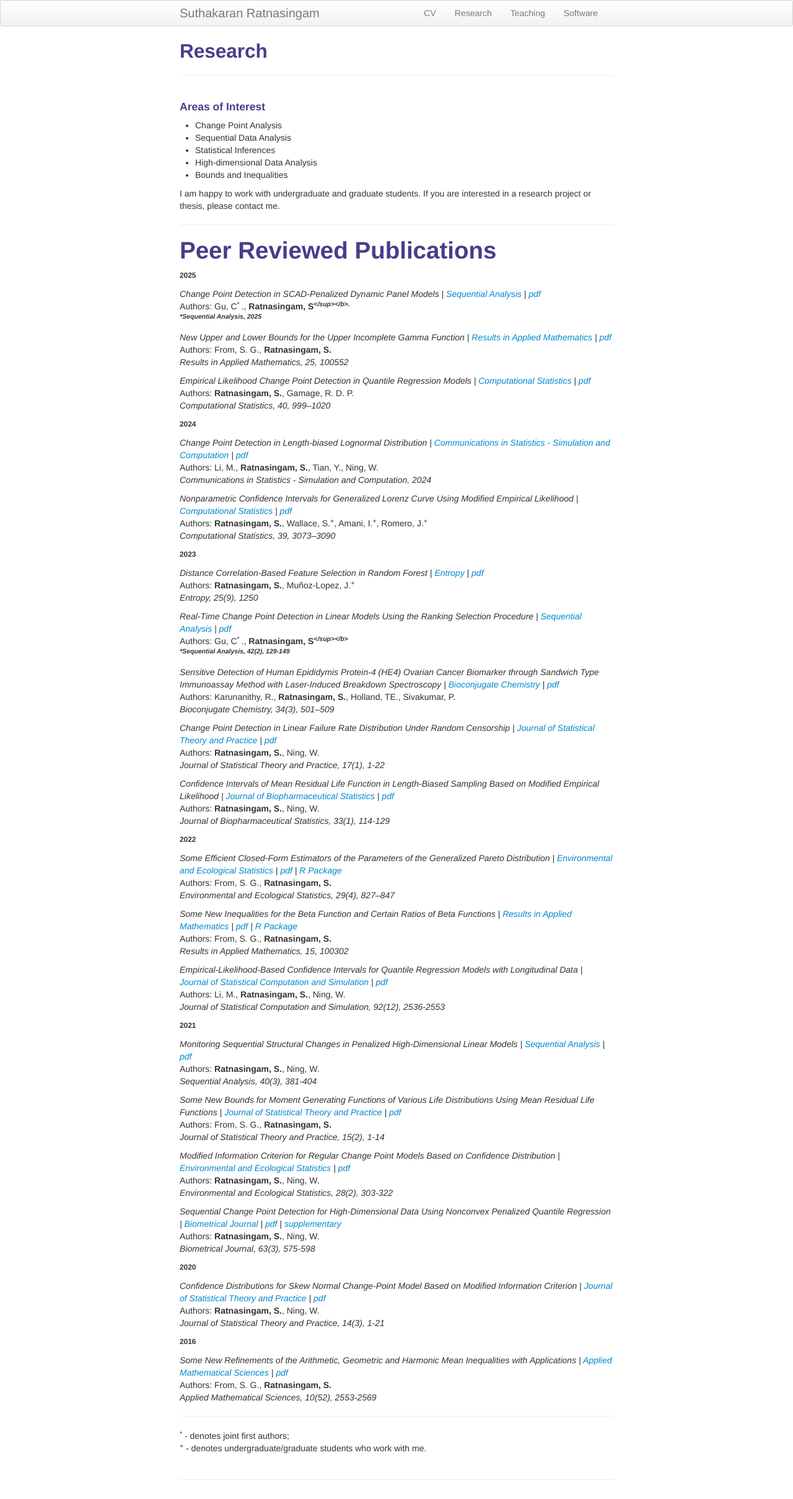
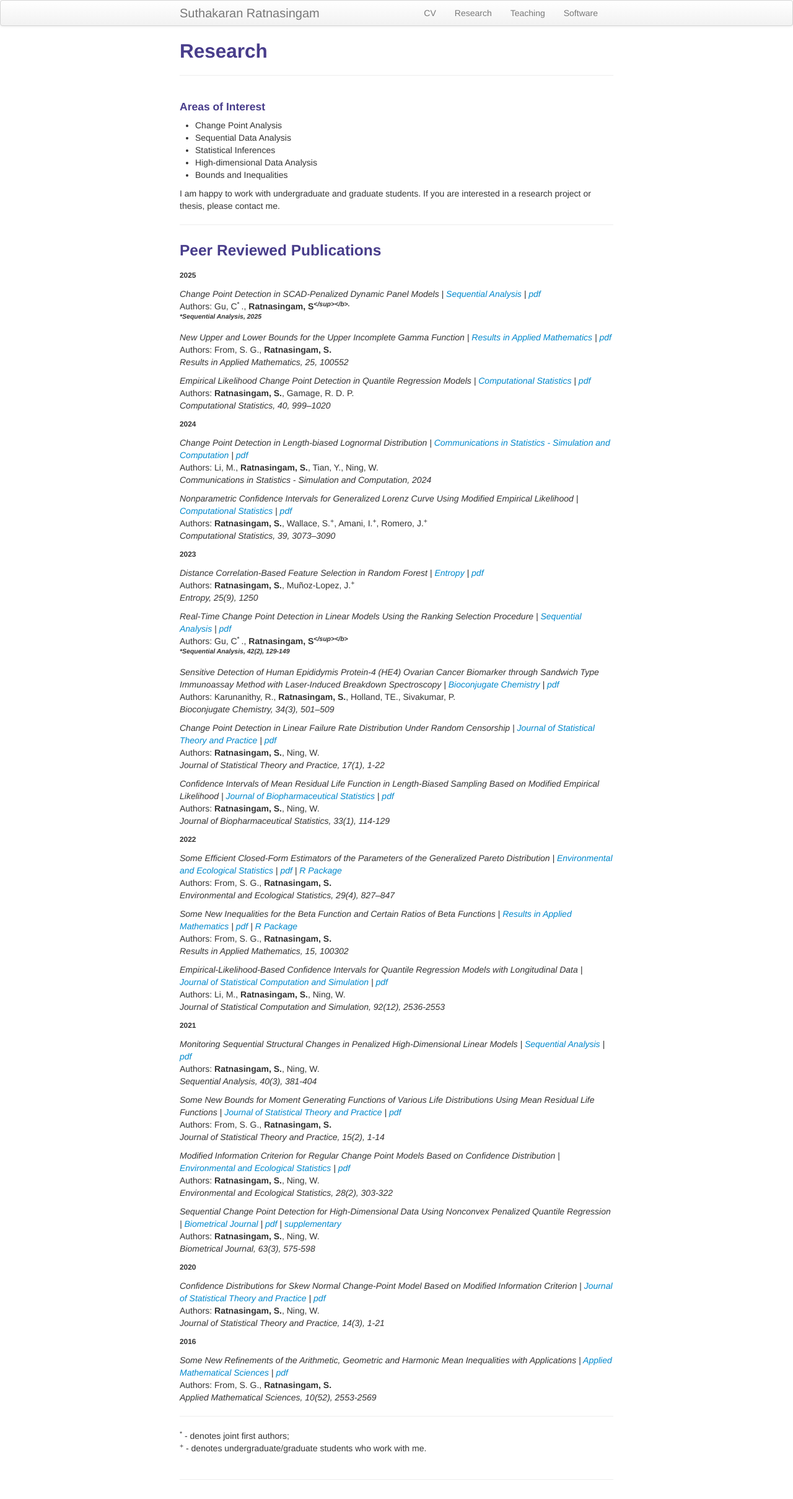
Before and after one commit to suthakaranr/suthakaranr.github.io, a Jekyll site: the page built from pages/Research.md, in a window 1280 px wide. Shown: the whole page at 62% size. Built offline with Jekyll 4.4.1, drawn with Linux system fonts in a browser that asks for light colours.

```diff
--- a/pages/Research.md
+++ b/pages/Research.md
@@ -16,7 +16,7 @@ I am happy to work with undergraduate and graduate students. If you are interest
 
 ---
 
-# Peer Reviewed Publications
+### Peer Reviewed Publications
 
 ###### 2025
 
```
